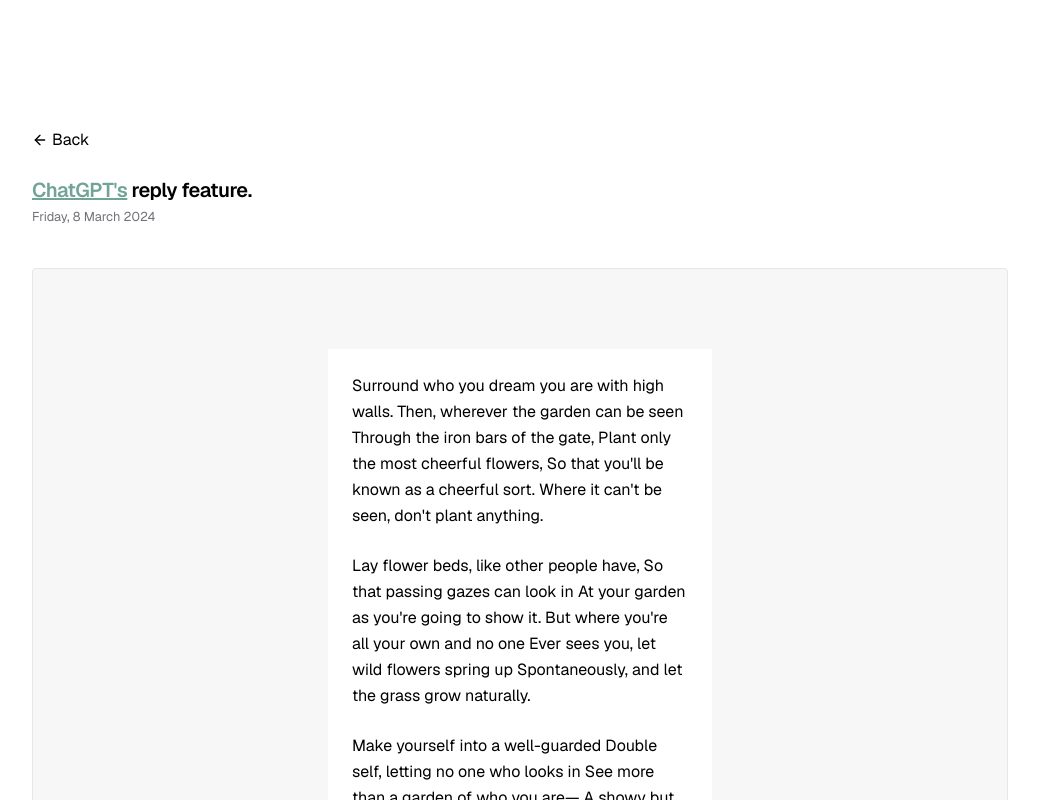
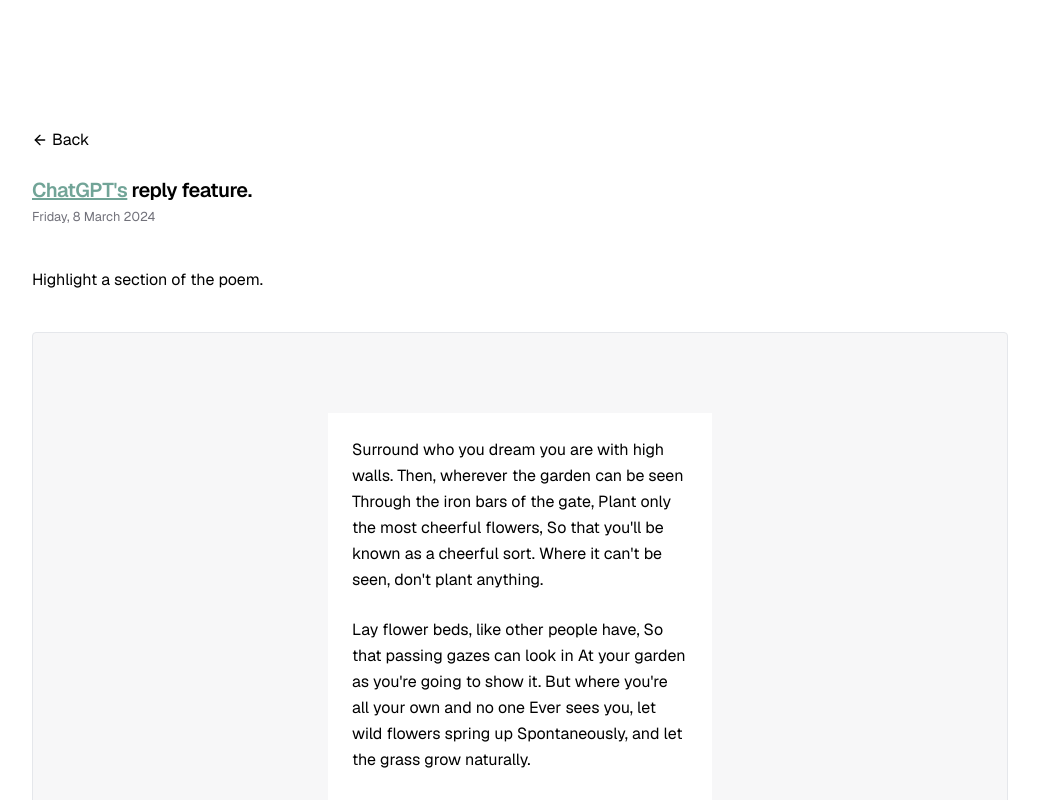
Before and after one commit to Jeff-Maina/lab, a Next.js app: page /projects/chat_gpt_reply_feature in a window 1280 px wide. Shown: the top 800 px of the page, without its empty margins (120-1159 px from the left). Built offline with nearby package versions, Linux system fonts and the light colour scheme.

Commit message:
Add instructions to project

```diff
--- a/src/app/projects/chat_gpt_reply_feature/page.tsx
+++ b/src/app/projects/chat_gpt_reply_feature/page.tsx
@@ -90,7 +90,8 @@ const Page = () => {
           </p>
           <small className="text-zinc-500">Friday, 8 March 2024</small>
         </header>
-        <div className="hidden md:flex flex-col w-full rounded border bg-zinc-100/70 min-h-[80vh] p-10 lg:p-20 items-center justify-end md:gap-16">
+        <p className="hidden lg:block">Highlight a section of the poem.</p>
+        <div className="hidden lg:flex flex-col w-full rounded border bg-zinc-100/70 min-h-[80vh] p-10 lg:p-20 items-center justify-end md:gap-16">
           {/* nav */}
           <div className="relative">
             {isHighlighting && (
@@ -142,7 +143,7 @@ const Page = () => {
             closeInputBox={closeInputBox}
           />
         </div>
-        <div className="md:hidden">
+        <div className="lg:hidden">
           <p className="text-sm">
             [ Not optimized for small screens. Please switch to a larger
             screen.]
```
